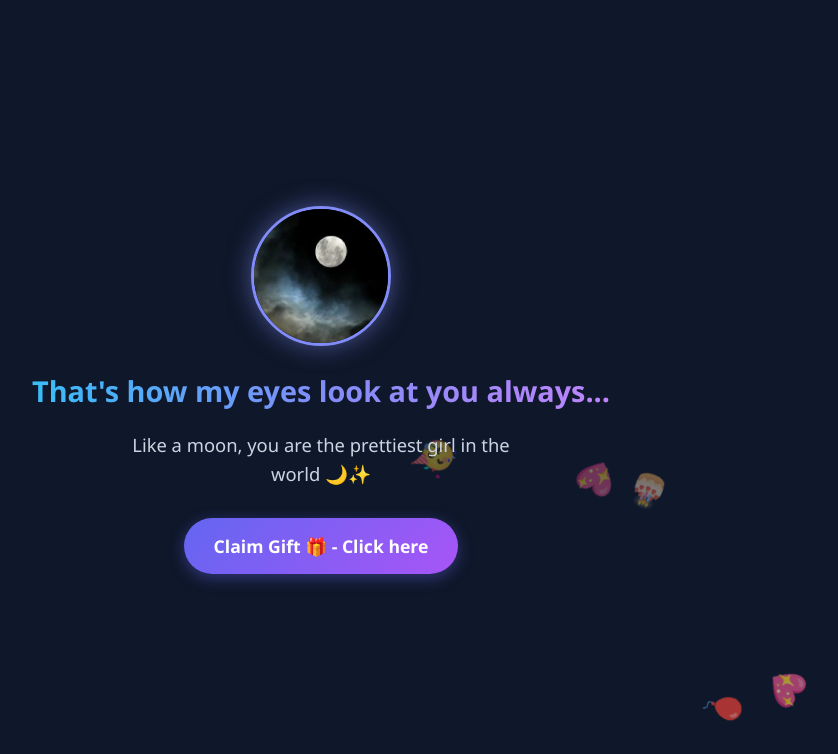
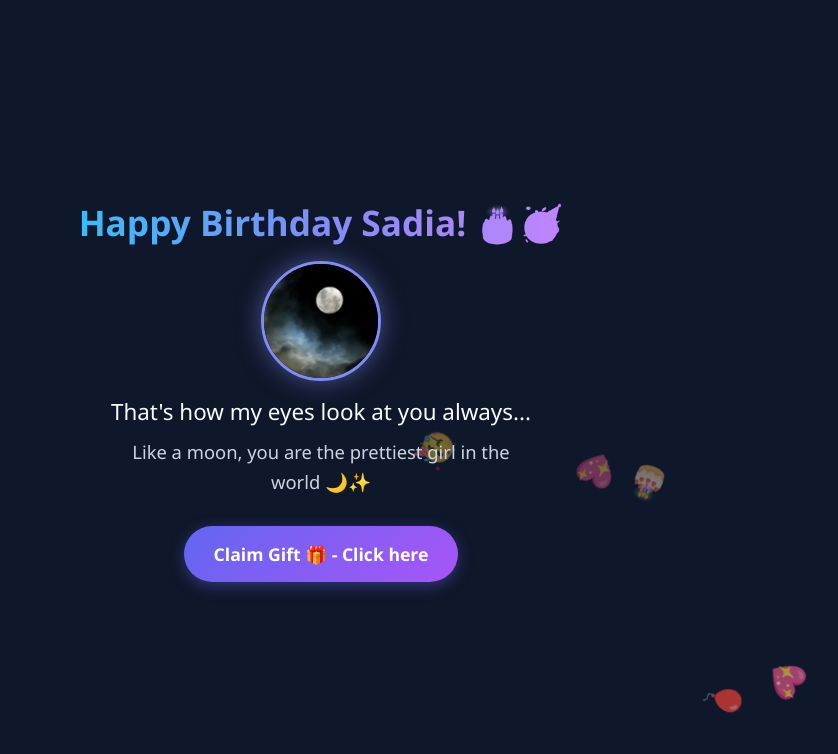
Before and after one commit to SAZID1812/Webpractice, a plain HTML site: page index.html in a window 1280 px wide. Both pictures are taken after a click on the button "Open App 💌 - Click here". Shown: the top 754 px of the page, without its empty margins (319-1157 px from the left). Drawn offline with nearby package versions, Linux system fonts and the light colour scheme.

Commit message:
Update index.html

```diff
--- a/index.html
+++ b/index.html
@@ -98,7 +98,7 @@
             margin-top: 20px;
         }
 
-        /* Special Red Button (For the Give Up button) */
+        /* Special Red Button */
         .btn-red {
             background: linear-gradient(135deg, #ef4444, #dc2626);
             color: white;
@@ -172,10 +172,13 @@
     <!-- PAGE 2: The Moon & Trick Button -->
     <div class="page" id="page2">
         <div id="emoji-container"></div>
+
+        <h1 style="z-index: 10; margin-bottom: 15px;">Happy Birthday Sadia! 🎂🥳</h1>
+
         <!-- FIFTH PICTURE: photo5.jpg -->
-        <img src="photo5.jpg" alt="Sadia" class="profile-img" style="z-index: 10;" onerror="this.style.display='none'">
+        <img src="photo5.jpg" alt="Sadia" class="profile-img" style="z-index: 10; width: 120px; height: 120px; margin-bottom: 15px;" onerror="this.style.display='none'">
 
-        <h1 style="z-index: 10; font-size: 1.8rem;">That's how my eyes look at you always...</h1>
+        <h2 style="z-index: 10; font-size: 1.4rem; font-weight: 500; margin-bottom: 10px; color: #f8fafc;">That's how my eyes look at you always...</h2>
         <p style="z-index: 10;">Like a moon, you are the prettiest girl in the world 🌙✨</p>
 
         <button class="btn" id="trickBtn">Claim Gift 🎁 - Click here</button>
```
